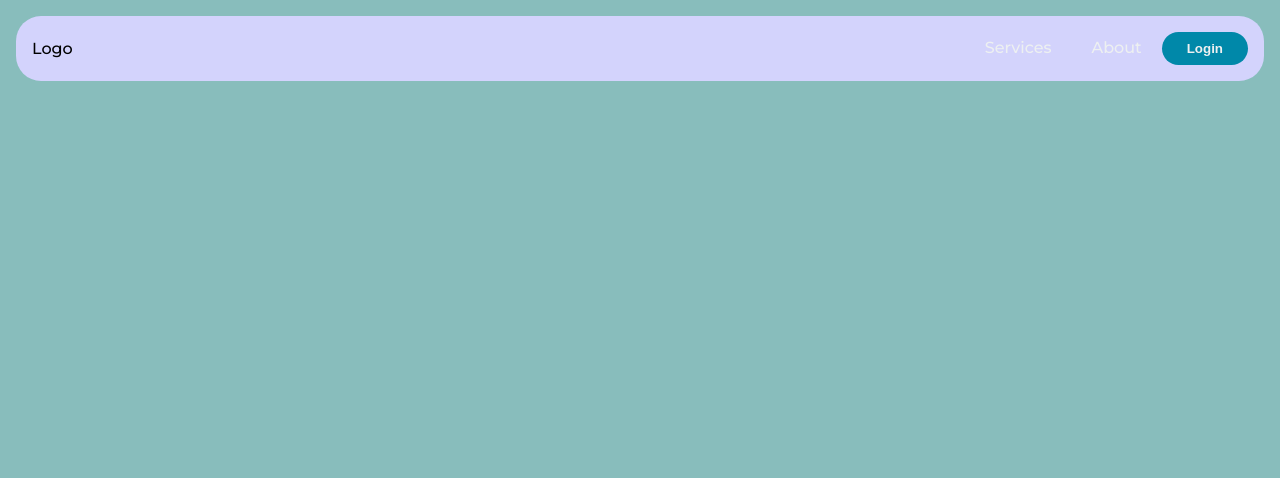
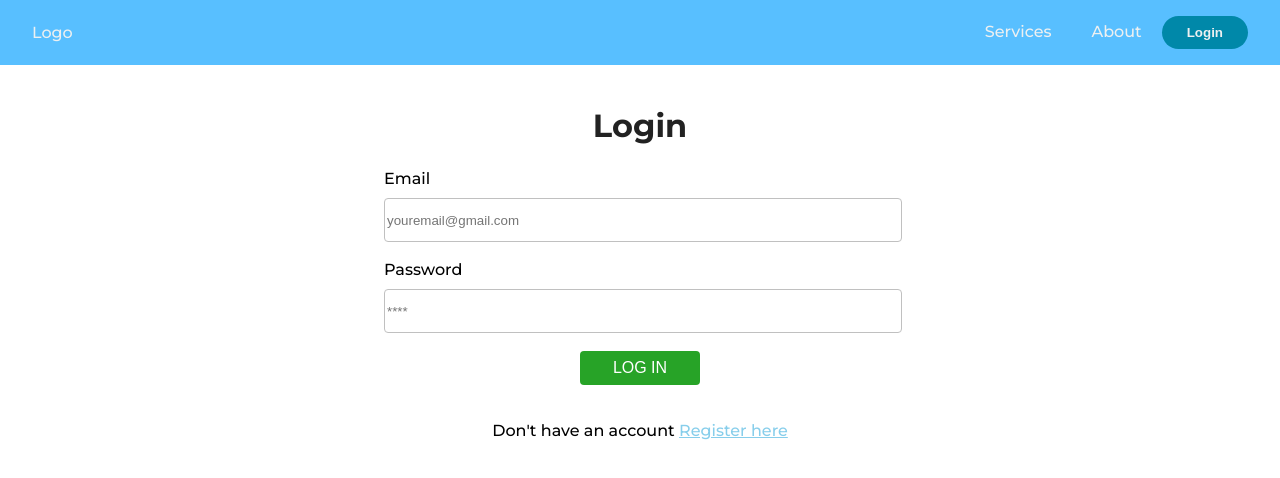
Before and after one commit to Suhas-Kalagotla/NGO-project, a React (Create React App) app in the folder client/: page /login in a window 1280 px wide. Shown: the top 478 px of the page. Built offline with nearby package versions, Linux system fonts and the light colour scheme.

Commit message:
created login and registration

```diff
--- a/client/package.json
+++ b/client/package.json
@@ -10,6 +10,7 @@
     "react": "^18.2.0",
     "react-bootstrap": "^2.7.1",
     "react-dom": "^18.2.0",
+    "react-router-dom": "^6.8.2",
     "react-scripts": "^5.0.1",
     "web-vitals": "^2.1.4"
   },
--- a/client/src/App.js
+++ b/client/src/App.js
@@ -1,9 +1,22 @@
 import './App.css';
-import {Navbar} from "./components";
+import {Navbar , Login ,Register} from "./components";
+import {useState} from 'react';
+import {BrowserRouter as Router,Routes,Route} from "react-router-dom";
 function App() {
+  const toggleForm =(formName)=>{
+    setCurrentForm(formName);
+  }
+  const [currentForm,setCurrentForm] = useState('login');
   return (
     <div class ="app">
-      <Navbar/>
+      <Router>
+        <Navbar/>
+        <Routes>
+        <Route path="/login" element={
+        currentForm==="login"?<Login onFormSwitch={toggleForm}/>:<Register onFormSwitch={toggleForm}/>
+        }/>
+        </Routes>
+      </Router>
     </div>
   );
 }
--- a/client/src/components/index.js
+++ b/client/src/components/index.js
@@ -1 +1,3 @@
 export {default as Navbar} from "./navbar/Navbar";
+export {default as Login} from "./login/Login";
+export {default as Register} from "./register/Register";
--- /dev/null
+++ b/client/src/components/login/Login.jsx
@@ -0,0 +1,26 @@
+import React , {useState} from 'react';
+import "./login.css";
+const Login =({onFormSwitch}) =>{
+  const [email,setEmail] = useState('');
+  const [pass,setPass] = useState('');
+
+  const handleSubmit =(e)=>{
+    e.preventDefault();
+    console.log(email);
+  }
+  return(
+    <div className="login_container">
+    <form>
+      <h1>Login</h1>
+      <label for="email">Email</label>
+      <input value ={email} onChange={(e)=>setEmail(e.target.value)} type="email" placeholder="youremail@gmail.com"id="email"name="email"/>
+      <label for="password">Password</label>
+      <input value = {pass} onChange={(e)=>setPass(e.target.value)} type="password" placeholder="****"id="password"name="password"/>
+      <button className="">Log In</button>
+    </form>
+      <p>Don't have an account <a onClick={()=>onFormSwitch('register')}>Register here</a></p>
+    </div>
+  )
+}
+
+export default Login;
--- /dev/null
+++ b/client/src/components/login/login.css
@@ -0,0 +1,54 @@
+.login_container{
+  margin:auto;
+  width:40%;
+  max-width:90%;
+  display:flex;
+  flex-direction:column;
+  box-sizing:border-box;
+  align-items:center;
+}
+
+.login_container form{
+  width:100%;
+  height:100%;
+  padding:20px;
+  background:#fff;
+  border-radius:4px;
+  box-shadow:0 8px 16px rbga(0,0,0,.3);
+}
+
+.login_container form h1{
+  text-align:center;
+  margin-bottom:24px;
+  color:#222;
+}
+
+#email, #password{
+  width:100%;
+  height:40px;
+  background:#fff;
+  border-radius:4px;
+  border:1px solid silver;
+  margin:10px 0 18px 0;
+}
+
+.login_container form button{
+  margin-left:50%;
+  transform:translate(-50%);
+  width:120px;
+  height:34px;
+  border:none;
+  outline:none;
+  background:var(--color-login-btn);
+  cursor:pointer;
+  font-size:16px;
+  text-transform:uppercase;
+  color:#fff;
+  border-radius:4px;
+  transition:.3s;
+}
+.login_container p a {
+  color:skyblue;
+  cursor:pointer;
+  text-decoration:underline;
+}
--- a/client/src/components/navbar/Navbar.jsx
+++ b/client/src/components/navbar/Navbar.jsx
@@ -1,14 +1,15 @@
 import React,{Component} from 'react';
+import {Link} from "react-router-dom";
 import "./navbar.css"
 function NavComp() {
   return (
-    <div className="container">
-    <p>Logo</p>{/*image tag */}
+    <div className="navbar_container">
+    <Link to="/"><p id="logo">Logo</p></Link>{/*image tag */}
     <nav>
       <ul className="nav__links">
         <li><a href ="#">Services</a> </li>
         <li><a href ="#">About</a> </li>
-        <a class="bta" ><button>Login</button></a>
+        <a class="bta" ><Link to="/login"><button className="navbar_btn">Login</button></Link></a>
       </ul>
     </nav>
 
--- a/client/src/components/navbar/navbar.css
+++ b/client/src/components/navbar/navbar.css
@@ -1,11 +1,10 @@
-.container{
+.navbar_container{
   background-color:var(--color-nav);
   display:flex;
   justify-content:space-between;
   align-items:center;
-  margin:1rem 1rem 0 1rem ;
-  padding:0 1rem 0 1rem;
-  border-radius:25px;
+  padding-left:2rem;
+  padding-right:2rem;
 }
 li,a,button{
   color:var(--color-nav-text);
@@ -25,7 +24,7 @@ li,a,button{
   color:var(--color-nav-hover);
 }
 
-button{
+.navbar_btn{
   padding:9px 25px;
   background-color:rgba(0,136,169,1);
   border:none;
@@ -34,10 +33,13 @@ button{
   transition:all 0.3 ease 0s;
 }
 
-button:hover{
+.navbar_btn:hover{
   background-color:rgba(0,136,169,0.8);
 }
 
-button {
+.navbar_btn{
   font-weight:bolder;
 }
+#logo{
+  cursor:pointer;
+}
--- /dev/null
+++ b/client/src/components/register/Register.jsx
@@ -0,0 +1,28 @@
+import React ,{useState} from 'react';
+import "./register.css";
+const Register =({onFormSwitch})=>{
+  const[email,setEmail] = useState('');
+  const[pass,setPass] =useState('');
+  const [name,setName] = useState('');
+
+  const handleSubmit =(e) =>{
+    e.preventDefault();
+    console.log(email);
+  }
+  return(
+    <div className="register">
+      <form onSubmit ={handleSubmit}>
+        <h1>Registration</h1>
+        <label for="name">Full name</label>
+        <input value ={name} onChange={(e)=>setName(e.target.value)}name="name" id="name" placeholder="Full Name"/>
+        <label for="email">Email</label>
+        <input value ={email} onChange={(e)=>setEmail(e.target.value)} type="email" placeholder="youremail@gmail.com"id="email"name="email"/>
+        <label for="password">Password</label>
+        <input value = {pass} onChange={(e)=>setPass(e.target.value)} type="password" placeholder="****"id="password"name="password"/>
+        <button>Log In</button>
+      </form>
+      <p>Already have an accout? <a onClick={()=>onFormSwitch('login')}>Login here</a></p>
+    </div>
+  )
+}
+export default Register
--- /dev/null
+++ b/client/src/components/register/register.css
@@ -0,0 +1,71 @@
+.register p a{
+  color:skyblue;
+  cursor:pointer;
+  text-decoration:underline;
+}
+
+.register{
+  margin:auto;
+  width:40%;
+  max-width:90%;
+  display:flex;
+  flex-direction:column;
+  box-sizing:border-box;
+  align-items:center;
+}
+
+.register form{
+  width:100%;
+  height:100%;
+  padding:20px;
+  background:#fff;
+  border-radius:4px;
+  box-shadow:0 8px 16px rbga(0,0,0,.3);
+}
+
+.register form h1{
+  text-align:center;
+  margin-bottom:24px;
+  color:#222;
+}
+
+#email, #password,#name{
+  width:100%;
+  height:40px;
+  background:#fff;
+  border-radius:4px;
+  border:1px solid silver;
+  margin:10px 0 18px 0;
+}
+
+
+.login_container form h1{
+  text-align:center;
+  margin-bottom:24px;
+  color:#222;
+}
+
+#email, #password{
+  width:100%;
+  height:40px;
+  background:#fff;
+  border-radius:4px;
+  border:1px solid silver;
+  margin:10px 0 18px 0;
+}
+
+.register form button{
+  margin-left:50%;
+  transform:translate(-50%);
+  width:120px;
+  height:34px;
+  border:none;
+  outline:none;
+  background:var(--color-login-btn);
+  cursor:pointer;
+  font-size:16px;
+  text-transform:uppercase;
+  color:#fff;
+  border-radius:4px;
+  transition:.3s;
+}
--- a/client/src/index.css
+++ b/client/src/index.css
@@ -10,14 +10,16 @@ body,
   padding:0;
   background-color:var(--color-background);
 }
+
 a{
   text-decoration:none;
 }
 :root{
+  --color-login-btn:#27A327;
   --color-nav-text:#edf0f1;
-  --color-nav:#D3D3FC;
+  --color-nav:#58bfff;
   --color-nav-hover:#0088A9;
-  --color-background:#88bdbc;
+  --color-background:#fff;
   --color-white : #FFFFFF;
   --color-blue: #77A6F7;
   --color-pink: #FFCCBC;
```
Also changed, not shown: 2 other files (tests, documents, lock files or other folders).
